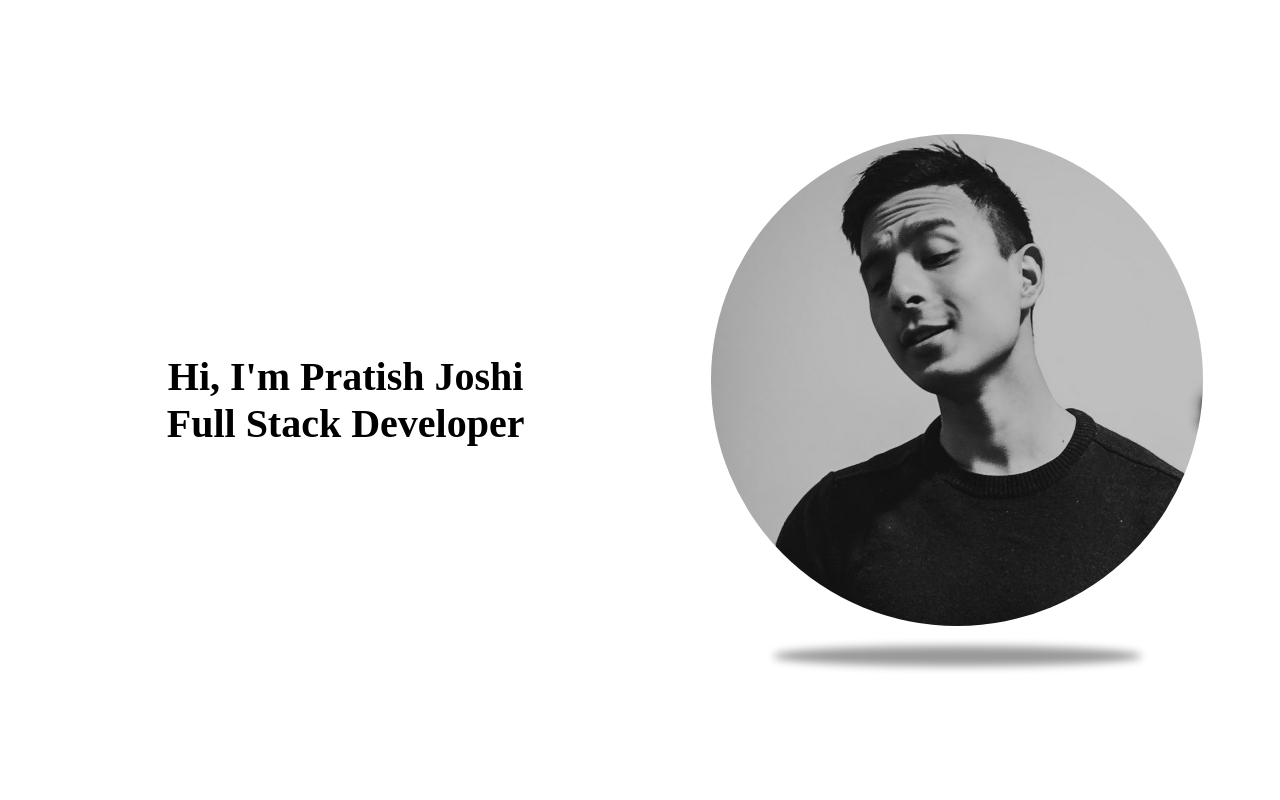
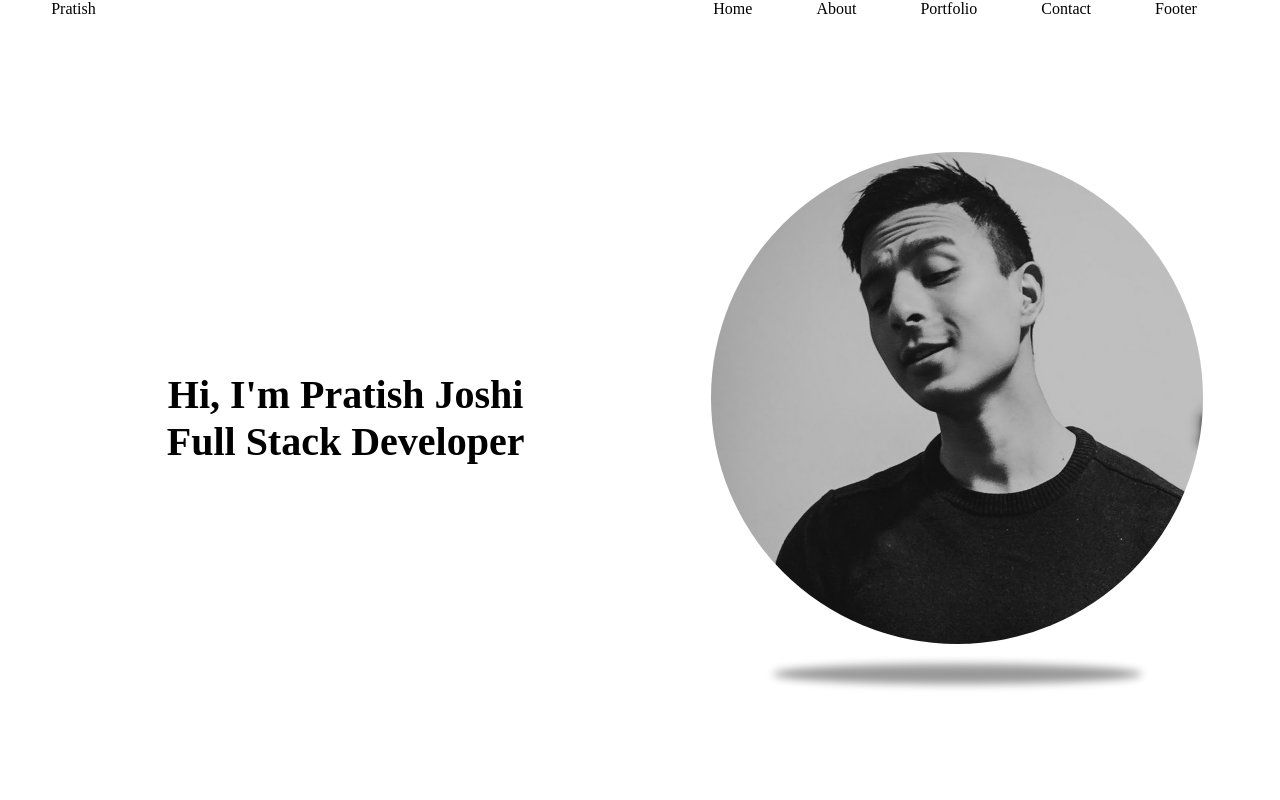
Before and after one commit to AcExPratish/react-portfolio, a React (Create React App) app: page / in a window 1280 px wide. Shown: the top 800 px of the page. Built offline with nearby package versions, Linux system fonts and the light colour scheme.

Commit message:
Improvement: Added a navigation bar and some transistions for it

```diff
--- a/src/modules/header/header.scss
+++ /dev/null
@@ -1,3 +0,0 @@
-#header-section{
-    background-color: red;
-}
--- a/src/modules/home/Home.js
+++ b/src/modules/home/Home.js
@@ -1,21 +1,43 @@
-import React from 'react'
-import './home.scss'
+import React from "react";
+import "./home.scss";
 
 const Home = () => {
   return (
-    <section id='home-section'>
-      <div className='grid-container grid-layout'>
-          <div className='left-container'>
-          <h1>Hi, I'm Pratish Joshi</h1>
-          <h1>Full Stack Developer</h1>
+    <section id="home-section">
+      <div className="grid-container">
+        <nav>
+          <span>Pratish</span>
+          <ul>
+            <li>
+              <a href="#home-section">Home</a>
+            </li>
+            <li>
+              <a href="#about-section">About</a>
+            </li>
+            <li>
+              <a href="#portfolio-section">Portfolio</a>
+            </li>
+            <li>
+              <a href="#contact-section">Contact</a>
+            </li>
+            <li>
+              <a href="#footer-section">Footer</a>
+            </li>
+          </ul>
+        </nav>
+        <div className="grid-layout">
+          <div className="left-container">
+            <h1>Hi, I'm Pratish Joshi</h1>
+            <h1>Full Stack Developer</h1>
           </div>
-          <div className='right-container'>
-            <img src='./assets/portfolio.jpg' alt='portfolio image'/>
-            <div className='shadow'></div>
+          <div className="right-container">
+            <img src="./assets/portfolio.jpg" alt="portfolio image" />
+            <div className="shadow"></div>
           </div>
+        </div>
       </div>
     </section>
-  )
-}
+  );
+};
 
-export default Home
+export default Home;
--- a/src/modules/home/home.scss
+++ b/src/modules/home/home.scss
@@ -1,14 +1,47 @@
-#home-section{
+#home-section {
   margin-bottom: 20px;
 }
 
-.grid-layout{
+nav {
+  display: flex;
+  justify-content: space-between;
+  width: 100%;
+}
+
+nav > span {
+  margin: 0 4%;
+}
+
+ul {
+  list-style-type: none;
+  margin: 0 4%;
+}
+
+a {
+  text-decoration: none;
+  color: black;
+  transition: ease-in 0.2s;
+}
+
+a:hover{
+    color: black;
+    font-size: 24px;
+    transition: ease-in 0.2s;
+}
+
+li {
+  padding: 0 2rem;
+  display: inline-block;
+}
+
+.grid-layout {
+  display: grid;
   grid-template-columns: 50% 50%;
   gap: 10px;
   overflow: hidden;
 }
 
-.left-container{
+.left-container {
   width: 100%;
   display: flex;
   flex-direction: column;
@@ -18,7 +51,7 @@
   background-color: white;
 }
 
-.right-container{
+.right-container {
   display: flex;
   flex-direction: column;
   background-color: white;
@@ -28,13 +61,13 @@
   margin-right: 4%;
 }
 
-img{
+img {
   width: 80%;
   background-repeat: no-repeat;
   border-radius: 50%;
 }
 
-.shadow{
+.shadow {
   margin-top: 20px;
   width: 60%;
   height: 20px;
```
Also changed, not shown: src/modules/header/Header.js (deleted, +0 -10 lines). Lines whose indentation alone changed are shown as unchanged.
